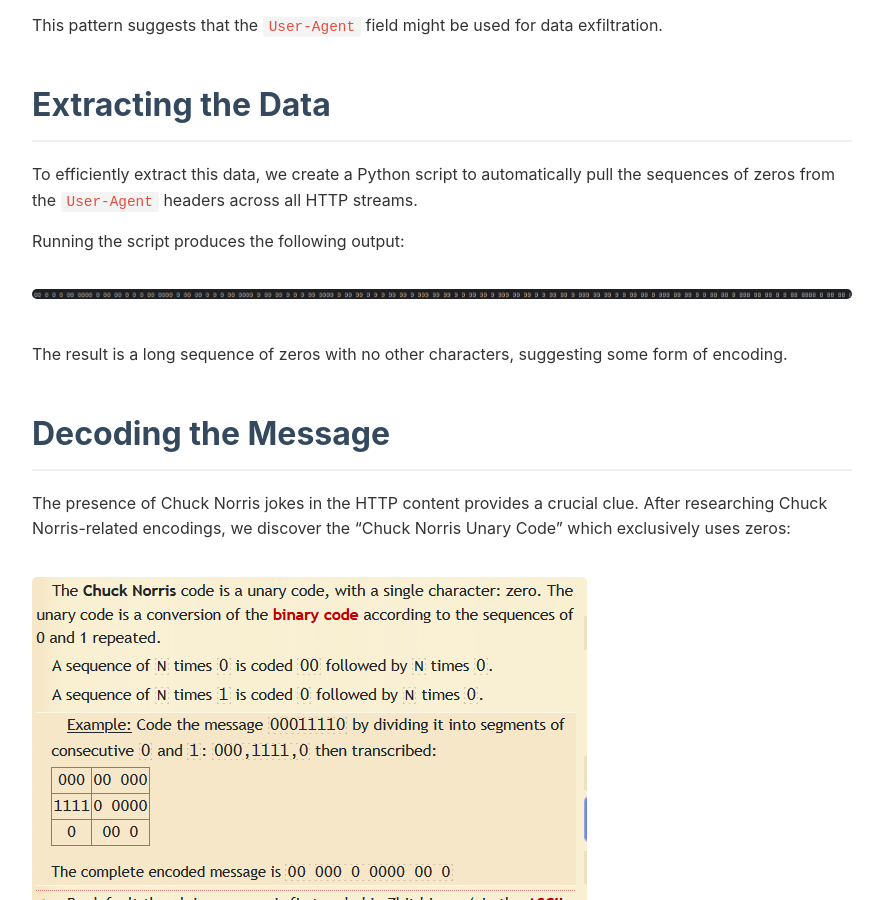
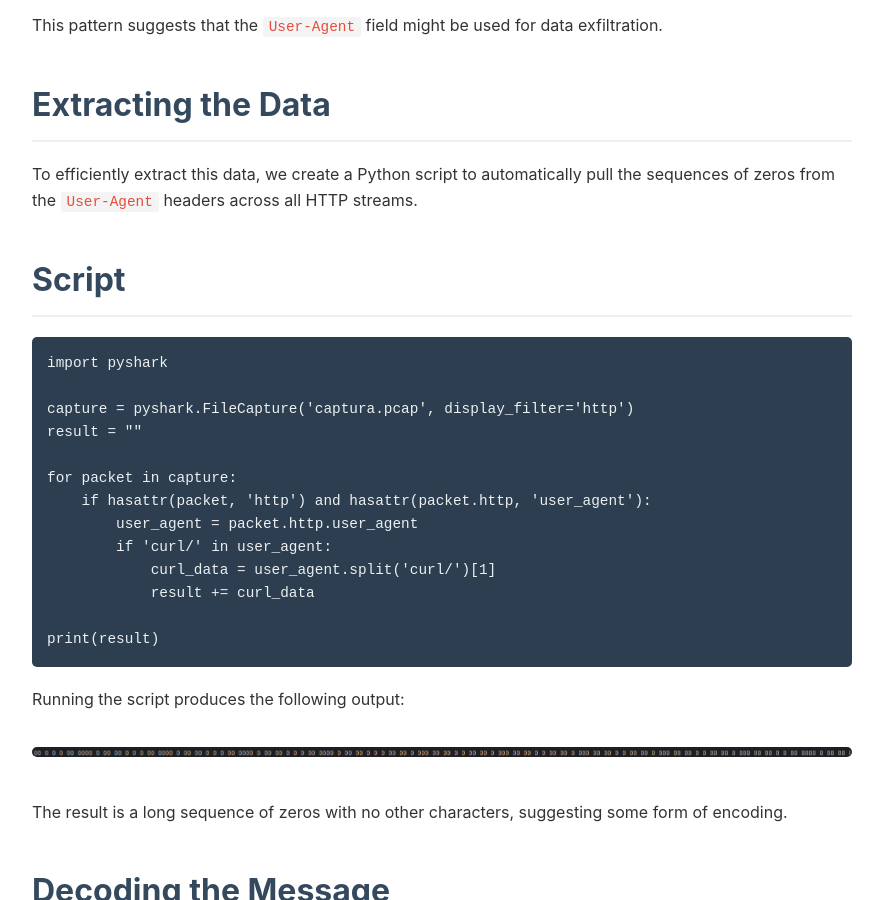
Before and after one commit to andrei2308/ctf-challenges, a Jekyll site: the page built from rocsc2025/exfill-very funny/description.md, in a window 1280 px wide and 900 px high, scrolled down 2172 px. Shown: the whole window, without its empty margins (198-1081 px from the left). Built offline with Jekyll 4.4.1, drawn with Linux system fonts in a browser that asks for light colours; our own code applies the rules of GitHub Pages for plain Markdown files.

Commit message:
Update description.md

````diff
--- a/rocsc2025/exfill-very funny/description.md
+++ b/rocsc2025/exfill-very funny/description.md
@@ -49,6 +49,24 @@ This pattern suggests that the `User-Agent` field might be used for data exfiltr
 
 To efficiently extract this data, we create a Python script to automatically pull the sequences of zeros from the `User-Agent` headers across all HTTP streams.
 
+## Script
+
+```python
+import pyshark
+
+capture = pyshark.FileCapture('captura.pcap', display_filter='http')
+result = ""
+
+for packet in capture:
+    if hasattr(packet, 'http') and hasattr(packet.http, 'user_agent'):
+        user_agent = packet.http.user_agent
+        if 'curl/' in user_agent:
+            curl_data = user_agent.split('curl/')[1]
+            result += curl_data
+
+print(result)
+```
+
 Running the script produces the following output:
 
 ![alt text](image-2.png)
````
